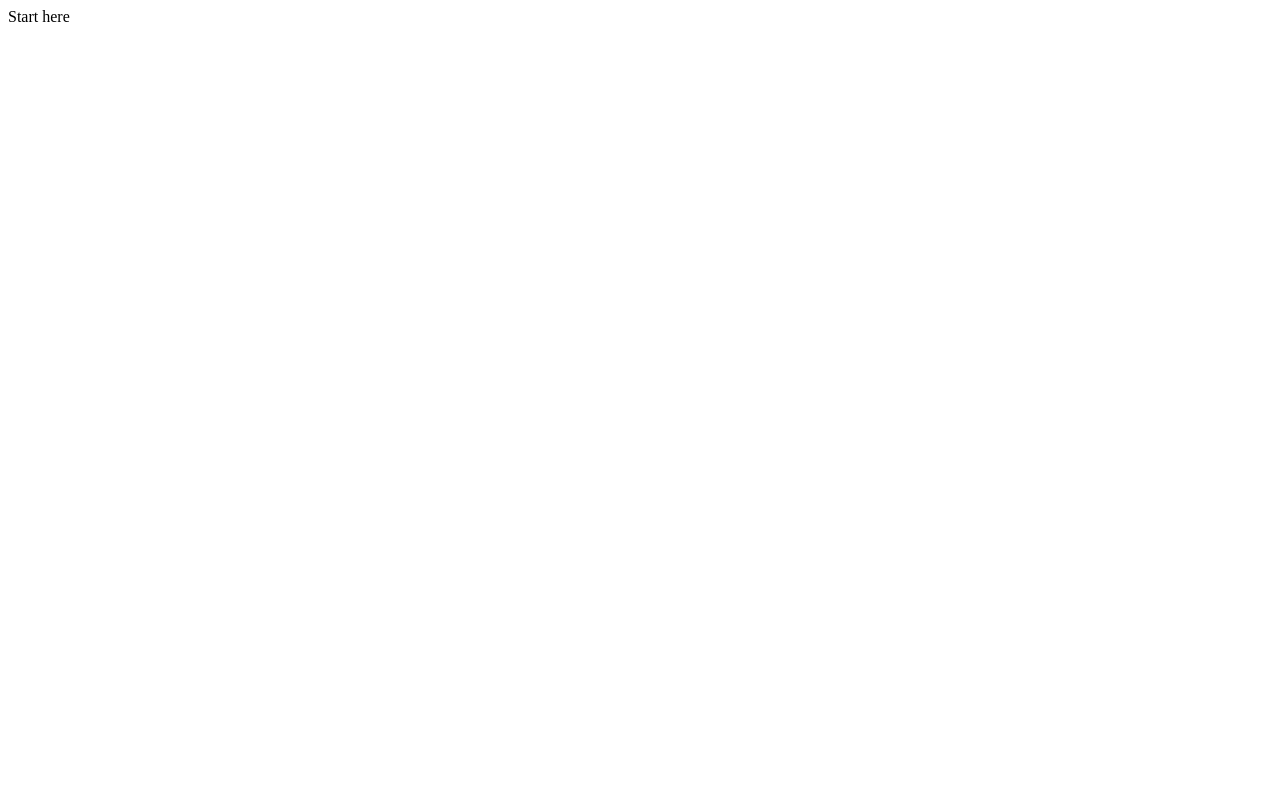
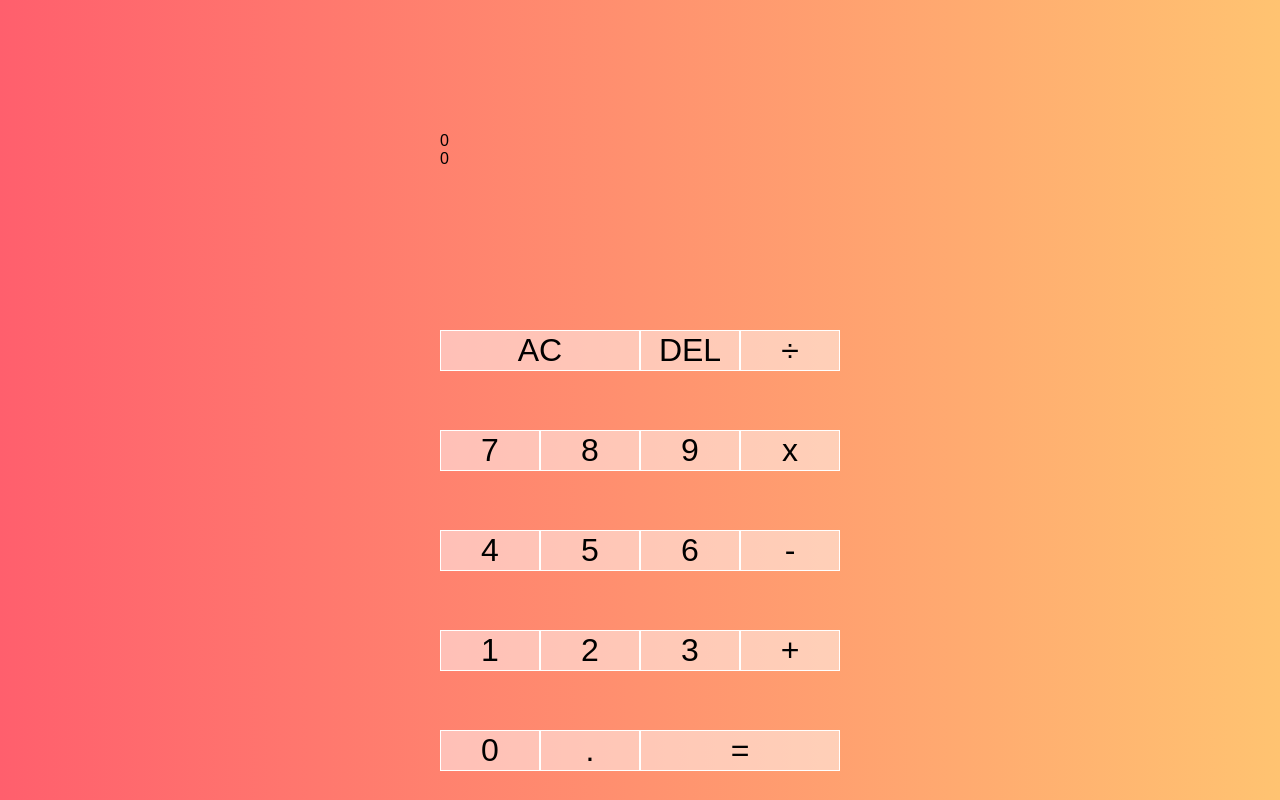
Before and after one commit to AlexandraOM/StarterFiles, a plain HTML site: page index.html in a window 1280 px wide. Drawn offline with Linux system fonts and the light colour scheme.

Commit message:
Added CSS to all buttons

```diff
--- a/Style/stylesheet.css
+++ b/Style/stylesheet.css
@@ -0,0 +1,56 @@
+*,
+*::before,
+*::after {
+  box-sizing: border-box;
+  font-family: "Fira Sans", sans-serif;
+  font-weight: lighter;
+}
+
+body {
+  margin: 0;
+  padding: 0;
+  background: linear-gradient(to right, #ff5f6d, #ffc371);
+}
+
+.calculator-grid {
+  display: grid;
+  justify-content: center;
+  align-items: center;
+  min-height: 100vh;
+  grid-template-columns: repeat(4, 100px);
+  grid-template-rows: minmax(120px, auto) repeat(5, 100px);
+  /* grid-template-areas:
+    "output output output output"
+    "output output output output"
+    "buttons buttons buttons"
+    "buttons buttons buttons buttons"
+    "buttons buttons buttons buttons"
+    "buttons buttons buttons buttons"
+    "buttons buttons buttons"; */
+}
+
+.output {
+  grid-column: 1/-1;
+}
+
+.calculator-grid > button {
+  cursor: pointer;
+  font-size: 2rem;
+  border: 1px solid white;
+  outline: none;
+  background-color: rgba(255, 255, 255, 0.5);
+}
+
+.span-two {
+  grid-column: span 2;
+}
+/* .output {
+  background-color: white;
+}
+.buttons-grid {
+  grid-area: buttons;
+  background-color: pink;
+} */
+
+.numbers {
+}
--- a/index.html
+++ b/index.html
@@ -1,7 +1,24 @@
 <html>
-  <link href="Style/stylesheet.css" rel="stylesheet" />
-  <script src="Scripts/script1.js"></script>
+  <head>
+    <link href="Style/stylesheet.css" rel="stylesheet" />
+    <script src="Scripts/script1.js"></script>
+  </head>
   <body>
-    Start here
+    <div class="calculator-grid">
+      <div class="output">
+        <div class="previous-operand">0</div>
+        <div class="current-operand">0</div>
+      </div>
+
+      <!-- <div class="buttons-grid"> -->
+      <button class="span-two">AC</button> <button>DEL</button>
+      <button>÷</button> <button>7</button> <button>8</button>
+      <button>9</button> <button>x</button> <button>4</button>
+      <button>5</button> <button>6</button> <button>-</button>
+      <button>1</button> <button>2</button> <button>3</button>
+      <button>+</button> <button>0</button> <button>.</button>
+      <button class="span-two">=</button>
+      <!-- </div> -->
+    </div>
   </body>
 </html>
```
